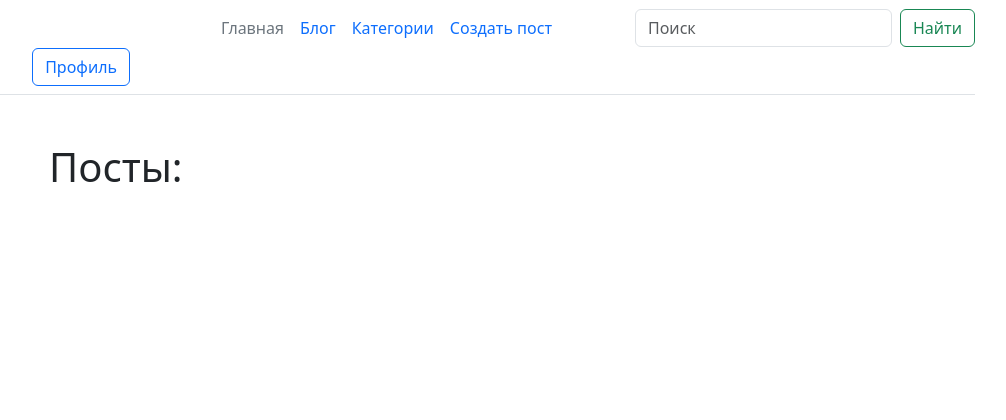
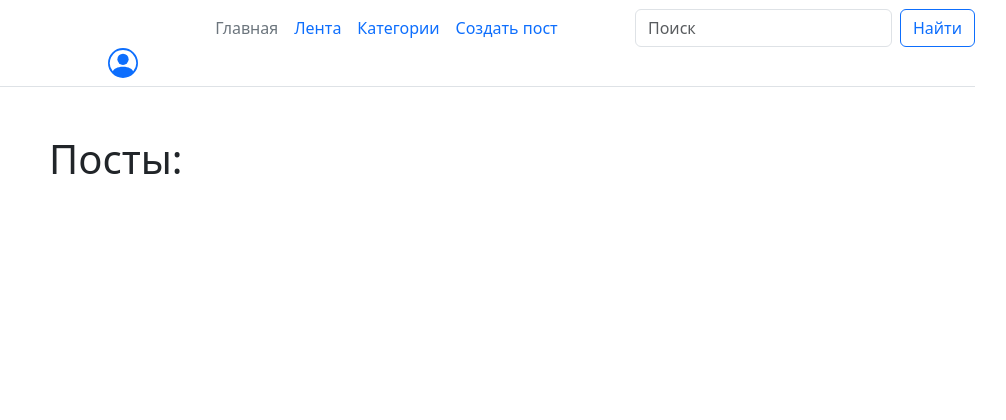
Before and after one commit to synthematik/django_blog, a Django app: page /blog/ in a window 1280 px wide. Shown: the top 420 px of the page, without its empty margins (223-1229 px from the left). Run offline with Django 4.2, Linux system fonts and the light colour scheme; the visitor is signed in with stand-in values (Sample User, id 1); data that the repository does not hold is empty.

Commit message:
Updated the design, fixed some errors and inaccuracies

```diff
--- a/blog/forms.py
+++ b/blog/forms.py
@@ -28,11 +28,10 @@ class TagForm(forms.ModelForm):
 class PostForm(forms.ModelForm):
     class Meta:
         model = Post
-        fields = ['title', 'slug', 'body', 'tags']
+        fields = ['title', 'body', 'tags']
 
         widgets = {
             'title': forms.TextInput(attrs={'class': 'form-control'}),
-            'slug': forms.TextInput(attrs={'class': 'form-control'}),
             'body': forms.Textarea(attrs={'class': 'form-control'}),
             'tags': forms.SelectMultiple(attrs={'class': 'form-control'})
         }
--- a/blog/views.py
+++ b/blog/views.py
@@ -103,9 +103,10 @@ class PostDelete(LoginRequiredMixin, ObjectDeleteMixin, View):
     raise_exception = True
 
 
-class CommentCreate(View):
+class CommentCreate(LoginRequiredMixin, View):
     form_model = CommentForm
     template = 'blog/includes/comment_card_template.html'
+    raise_exception = True
 
     def post(self, request, slug):
         post = get_object_or_404(Post, slug=slug)
--- a/static/css/style.css
+++ b/static/css/style.css
@@ -30,7 +30,7 @@ a.edit, a.delete {
 }
 
 .profile-card-body {
-    text-align: center;
+    text-align: left;
 }
 
 .profile-primary {
--- a/templates/base.html
+++ b/templates/base.html
@@ -27,7 +27,7 @@
 
 
             <li><a href="{% url 'base_index_url' %}" class="nav-link px-2 link-secondary">Главная</a></li>
-            <li><a href="{% url 'post_list_url' %}" class="nav-link px-2">Блог</a></li>
+            <li><a href="{% url 'post_list_url' %}" class="nav-link px-2">Лента</a></li>
 
             {% if request.resolver_match.url_name == 'post_list_url' and user.is_authenticated%}
                 <li><a href="{% url 'tags_list_url' %}" class="nav-link px-2">Категории</a></li>
@@ -39,13 +39,18 @@
         </ul>
         <form class="d-flex" role="search" action="{% url 'post_list_url' %}">
             <input class="form-control me-2" type="search" placeholder="Поиск" aria-label="Search" name="search">
-            <button class="btn btn-outline-success" type="submit">Найти</button>
+            <button class="btn btn-outline-primary" type="submit">Найти</button>
         </form>
 
 
         <div class="col-md-3 text-end">
             {% if user.is_authenticated %}
-                <a href="{% url 'profile_url' %}" class="btn btn-outline-primary me-2">Профиль</a>
+                <a href="{% url 'profile_url' %}">
+                <svg xmlns="http://www.w3.org/2000/svg" width="30" height="30" fill="currentColor" class="bi bi-person-circle" viewBox="0 0 16 16">
+                <path d="M11 6a3 3 0 1 1-6 0 3 3 0 0 1 6 0z"/>
+                <path fill-rule="evenodd" d="M0 8a8 8 0 1 1 16 0A8 8 0 0 1 0 8zm8-7a7 7 0 0 0-5.468 11.37C3.242 11.226 4.805 10 8 10s4.757 1.225 5.468 2.37A7 7 0 0 0 8 1z"/>
+                </svg>
+                </a>
             {% else %}
                 <a href="{% url 'register_url' %}" class="btn btn-outline-primary me-2">Зарегистрироваться</a>
                 <a href="{% url 'login' %}" class="btn btn-primary">Войти</a>
--- a/templates/blog/base_blog.html
+++ b/templates/blog/base_blog.html
@@ -1,7 +1,7 @@
 {% extends 'base.html' %}
 
 {% block title %}
-Блог - {{ block.super }}
+Лента - {{ block.super }}
 {% endblock %}
 
 {% block admin-panel %}
--- a/templates/blog/post_detail.html
+++ b/templates/blog/post_detail.html
@@ -11,6 +11,7 @@
             <div class="card-body">
                 <h1 class="card-title">{{ post.title }}</h1>
                 <p class="card-text">{{ post.body | linebreaks }}</p>
+                <h6 class="card-date">{{ post.date_pub }}</h6>
             </div>
         </article>
 
--- a/templates/registration/login.html
+++ b/templates/registration/login.html
@@ -10,7 +10,7 @@
             <div class="col-md-6">
                 <div class="card">
                     <div class="card-header">
-                        Вход
+                        <h5>Вход</h5>
                     </div>
                     <div class="card-body">
                         <form method="post">
--- a/templates/registration/register.html
+++ b/templates/registration/register.html
@@ -16,10 +16,9 @@
                         <form method="post">
                             {% csrf_token %}
                             {{ form.as_p }}
-                            <button type="submit" class="btn btn-primary">Зарегистрироваться</button>
-
+                            <button type="submit" class="btn btn-primary mb-2">Зарегистрироваться</button>
+                            <a href="{% url 'login' %}"><button type="submit" class="btn btn-info">Уже есть профиль?</button></a>
                         </form>
-                        <a href="{% url 'login' %}"><button type="submit" class="btn btn-info">Уже есть профиль?</button></a>
                     </div>
                 </div>
             </div>
```
Also changed, not shown: blog/models.py (+7 -6 lines), blog/migrations/0004_alter_comment_options_alter_post_body_and_more.py (added), db.sqlite3 (added).
